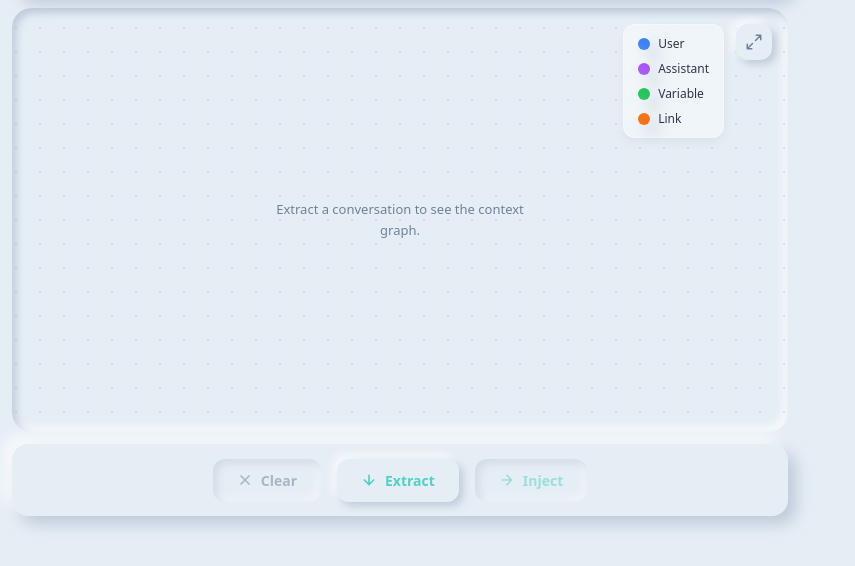
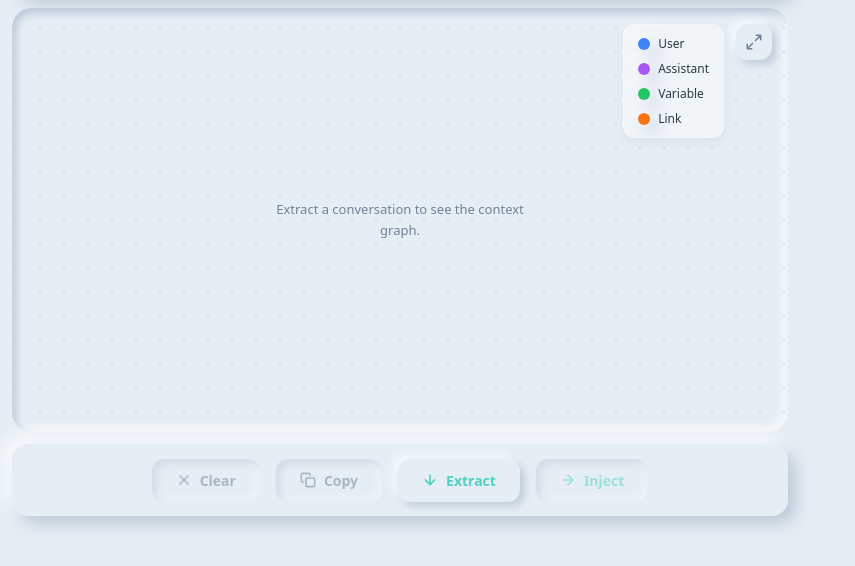
Before and after one commit to Arham-Qureshi/Thread, a website built with webpack: page src/popup/popup.html in a window 1280 px wide. Shown: the part 72-638 px from the top of the page, without its empty margins (0-855 px from the left). Built offline with nearby package versions, Linux system fonts and the light colour scheme; no server answers.

Commit message:
add:button for copy

```diff
--- a/src/popup/popup.html
+++ b/src/popup/popup.html
@@ -66,6 +66,16 @@
         <span class="btn-text">Clear</span>
       </button>
 
+      <button id="btn-copy" class="btn btn-secondary" disabled>
+        <span class="btn-icon">
+          <svg viewBox="0 0 24 24">
+            <rect x="9" y="9" width="13" height="13" rx="2" ry="2"></rect>
+            <path d="M5 15H4a2 2 0 0 1-2-2V4a2 2 0 0 1 2-2h9a2 2 0 0 1 2 2v1"></path>
+          </svg>
+        </span>
+        <span class="btn-text">Copy</span>
+      </button>
+
       <button id="btn-extract" class="btn btn-primary">
         <span class="btn-icon">
           <svg viewBox="0 0 24 24">
```
